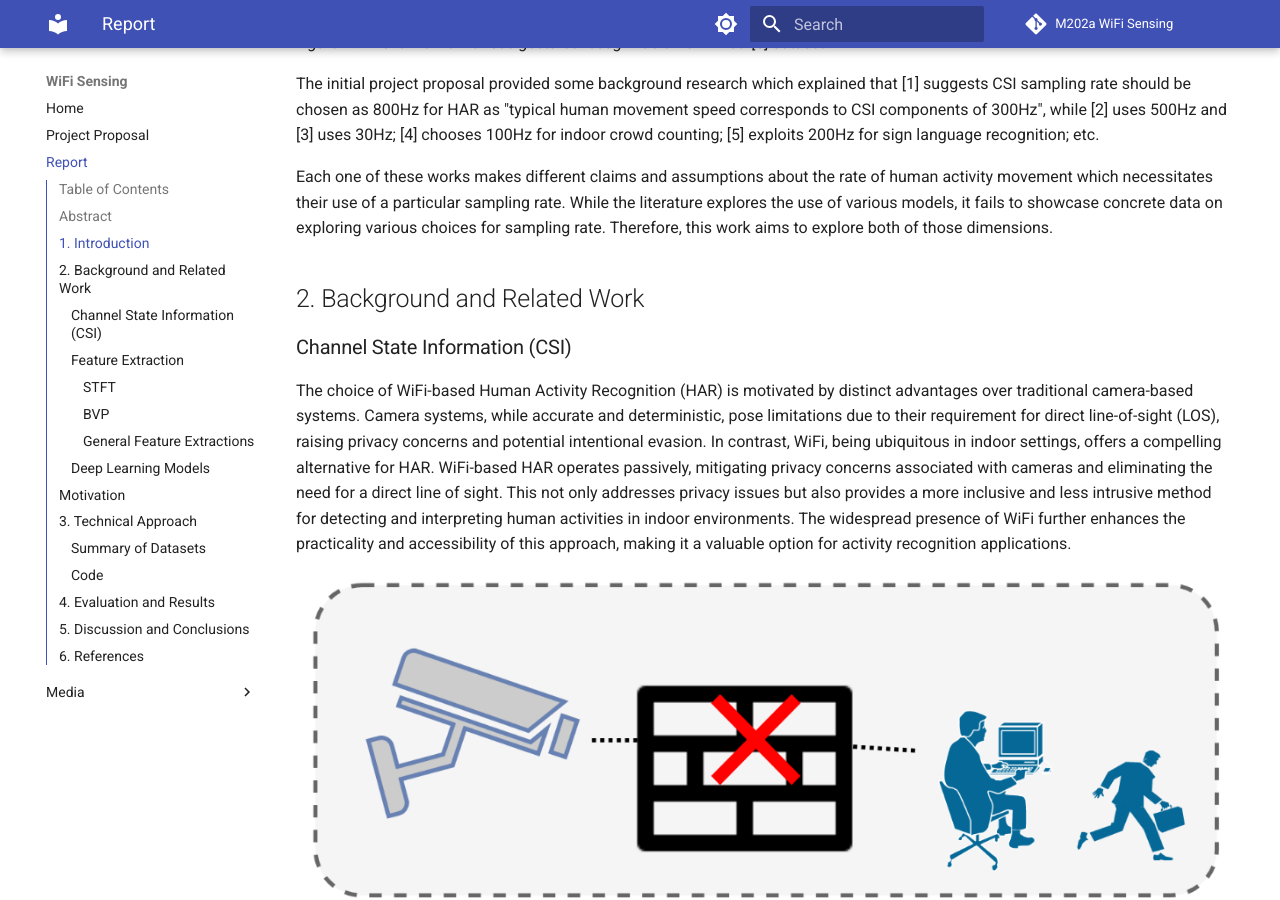
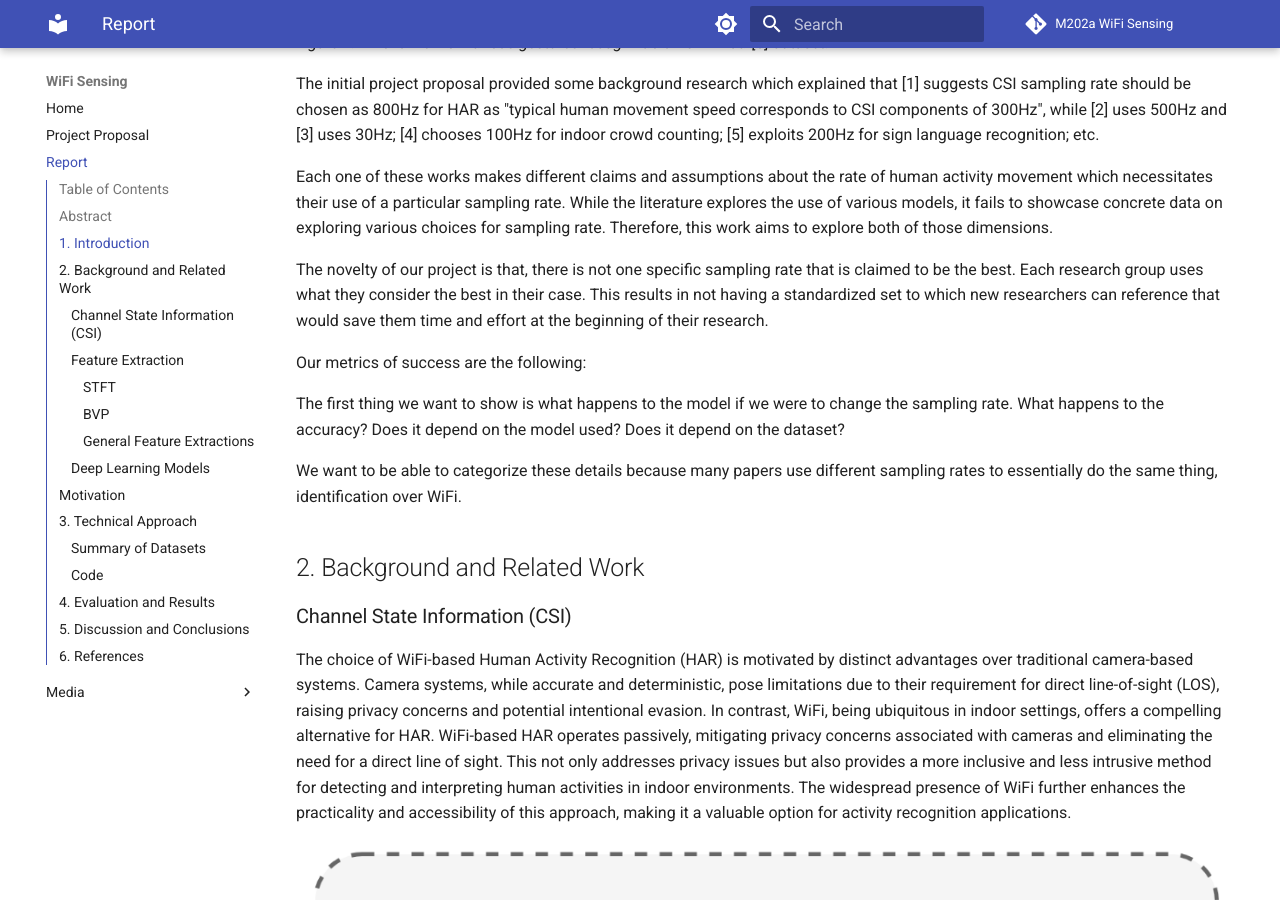
Before and after one commit to aghanoury/m202a-wifi-sensing, an MkDocs documentation site: the page built from docs/report.md, in a window 1280 px wide and 900 px high, scrolled down 2061 px. Built offline with MkDocs 1.6.1 and Material for MkDocs 9.7.7, drawn with Linux system fonts in a browser that asks for light colours; comment, search, counter and statistics services are not loaded; some of the changed text lies outside the part shown.

Commit message:
Update report.md
Added novelty, metrics of success, and problems we had.

```diff
--- a/docs/report.md
+++ b/docs/report.md
@@ -71,6 +71,18 @@ human activity movement which necessitates their use of a particular sampling
 rate. While the literature explores the use of various models, it fails to
 showcase concrete data on exploring various choices for sampling rate.
 Therefore, this work aims to explore both of those dimensions.
+
+The novelty of our project is that, there is not one specific sampling rate that is claimed to be the best. Each research group uses what they consider the best in their case. This results in not having a standardized set to which new researchers can reference that would save them time and effort at the beginning of their research.
+
+Our metrics of success are the following:
+
+The first thing we want to show is what happens to the model if we were to change the sampling rate.
+    What happens to the accuracy?
+    Does it depend on the model used?
+    Does it depend on the dataset?
+
+We want to be able to categorize these details because many papers use different sampling rates to essentially do the same thing, identification over WiFi.
+
 
 ## 2. Background and Related Work
 
@@ -293,6 +305,14 @@ First, it would be interesting to explore downsampling the raw data. This projec
 Second, the subcarrier selection should be explored further; it seemed to be headed to some interesting results. Third, explore various models and architectures.
 Foruth, explore using multi-modal HAR like combining multiple data sets/sensors. Lastly, exploring which activities require CSI amplitude for proper classification vs which require amplitude and phase. This should be explored only if the correlation that we noticed is confirmed.
 
+Lastly, we did face some challenges throughout the project.
+
+1) Both of us had lack of experience with different models of machine learning so we had to understand those better.
+2) Comparing multiple datasets in this context is a challenge due to the sheer number of variables and overall differences between the compositions of the data and the activities they’re measuring.
+3) Finding computational resources took some initial time. We ran into memory issues because others were also using it to train their own models for other tasks.
+4) Understanding the various ways datasets were normalized.
+
+
 We would like to thank Professor Mani Srivastava and Gaofeng Dong for their support and guidance throughout this project.
 
 ## 6. References
```
